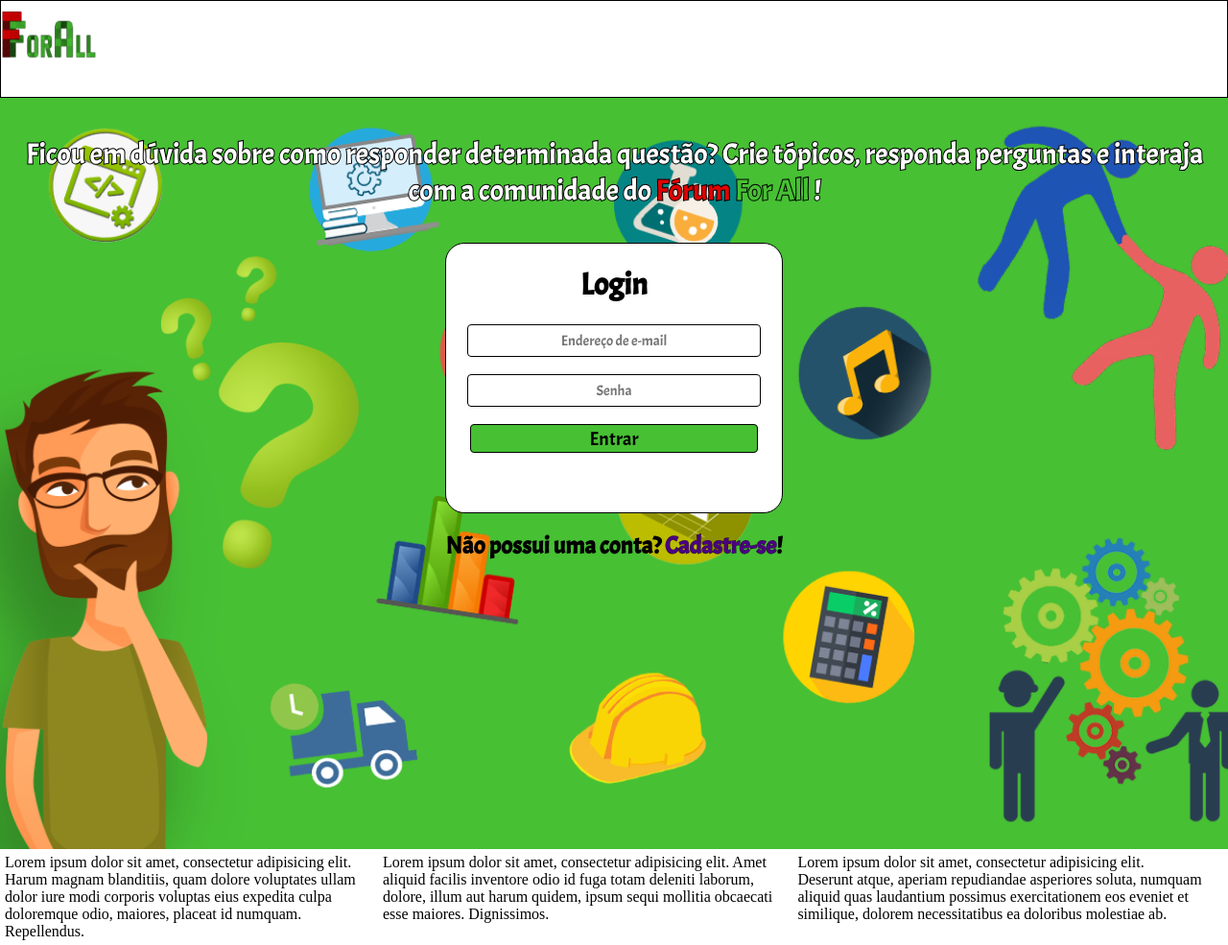
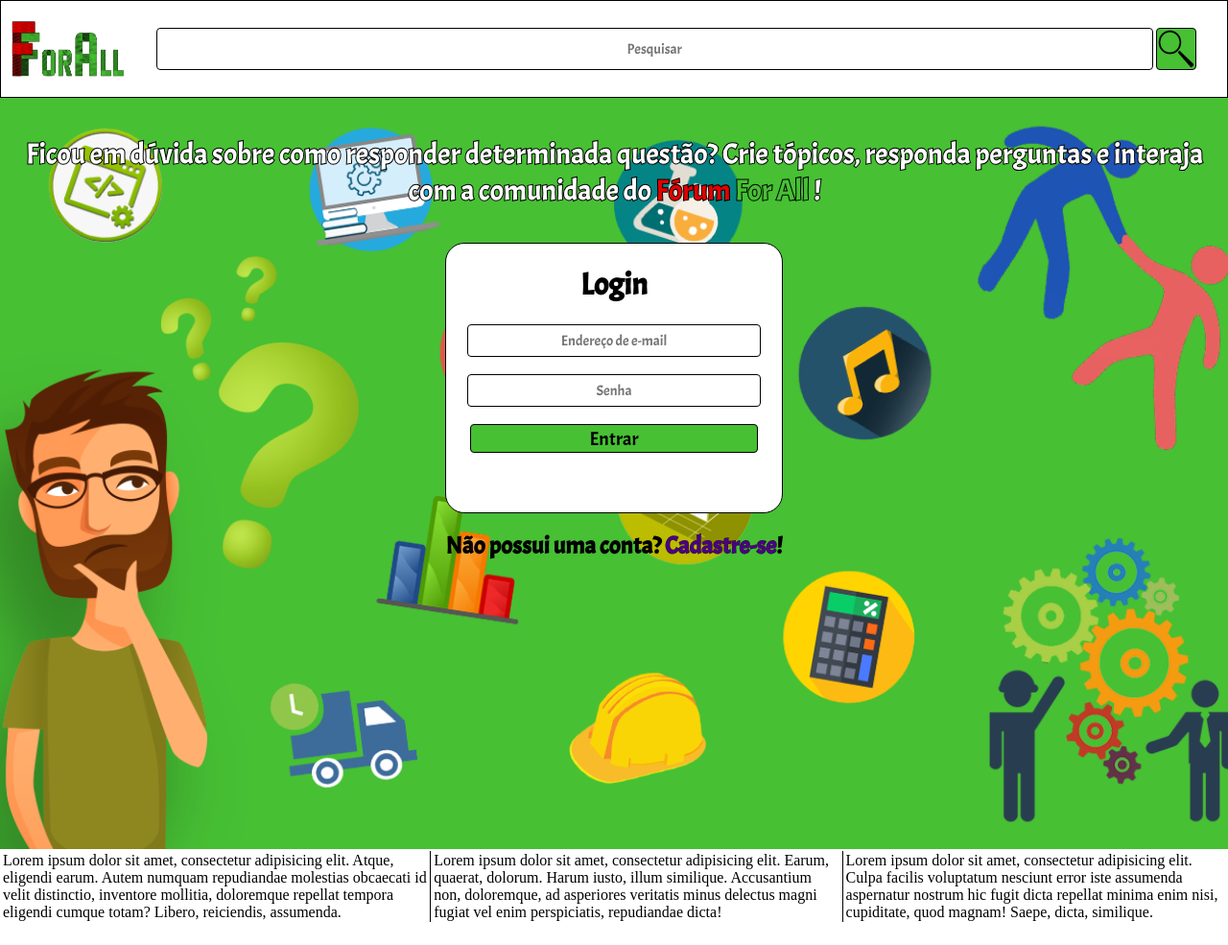
Before and after one commit to fabio-fraga/projetoepratica1, a PHP site: page / in a window 1280 px wide. Shown: the whole page at 96% size. Run offline with PHP 8.4, Linux system fonts and the light colour scheme.

Commit message:
Mais uma alteração de layout/css

```diff
--- a/css/style.css
+++ b/css/index.css
@@ -14,9 +14,42 @@ body {
 header{
 	height: 100px;
 	border: 1px solid black;
+	margin-top: 0px;
+ 	margin-bottom: 0px;
+ 	margin-right: 0px;
+ 	margin-left: 0px;
+ 	display: flex;
+ 	flex-direction: row;
+}
+img{
+	padding-left: 10px;
+	padding-top: 20px;
+	width: 120px;
+	height: 60px;
+}
+#form-pesquisa{
+	text-align: center;
+    width: 100%;
+    height: 100%;
+    margin-bottom: 20%;
+    display: flex;
+}
+#input-pesquisa{
+	width: 90%;
+	height: 40%;
+	margin-right: 0%;
+}
+#submit-pesquisa{
+	width: 40px;
+	height: 42%;
+	margin-left: 0.3%;
+	background-color: #47C034;
+}
+#submit-pesquisa:hover{
+	background-color: #e40000;
 }
 .div-principal{
-	background-image: url(/css/Background.png);
+	background-image: url(/img/Background.png);
 	background-position: center top;
 	background-repeat: no-repeat;
 	background-size: cover;
@@ -92,26 +125,14 @@ a:hover{
 	font-family: 'Acme', sans-serif;
 	font-size: 25px;
 }
-img{
-	padding-top: 10px;
-	width: 100px;
-	height: 50px;
-	margin: auto;
+footer{
+	height: 100px;
+	margin-top: 0px;
+ 	margin-bottom: 0px;
+ 	margin-right: 0px;
+ 	margin-left: 0px;
+ 	display: table-footer-group;
 }
-.filha-esquerda{
-	width: 30%;
-	float: left;
-	margin: 5px;
+.borda-right{
+	border-right: 1px solid black;
 }
-.filha-centro{
-	width: 33%;
-	float: left;
-	margin: 5px;
-
-}
-.filha-direita{
-	width: 33%;
-	float: left;
-	margin: 5px;
-
-}
--- a/login.html
+++ b/login.html
@@ -2,12 +2,18 @@
 <html>
 <head>
     <title>Login</title>
-    <link href="css/style.css" rel="stylesheet">
+    <link href="css/index.css" rel="stylesheet">
 </head>
 <body>
 
     <header>
-        <img src="css/Logo-Forum.png">
+        <a href="/"><img src="img/Logo-Forum.png"></a>
+
+        <form action="pesquisar.php" method="POST" id="form-pesquisa">
+            <input type="text" name="pesquisar" placeholder="Pesquisar" id="input-pesquisa">
+            <input type="image" src="img/lupa.png" id="submit-pesquisa">
+        </form>
+
     </header>
 
     <div class="div-principal">
@@ -36,13 +42,15 @@
         <h1 class="cadastre-se">Não possui uma conta? <a href="cadastro.html">Cadastre-se</a>!</h1>
 
     </div>
+
     <footer>
-        <div>
-
-            <div class="filha-esquerda">Lorem ipsum dolor sit amet, consectetur adipisicing elit. Harum magnam blanditiis, quam dolore voluptates ullam dolor iure modi corporis voluptas eius expedita culpa doloremque odio, maiores, placeat id numquam. Repellendus.</div>
-            <div class="filha-centro">Lorem ipsum dolor sit amet, consectetur adipisicing elit. Amet aliquid facilis inventore odio id fuga totam deleniti laborum, dolore, illum aut harum quidem, ipsum sequi mollitia obcaecati esse maiores. Dignissimos.</div>
-            <div class="filha-direita">Lorem ipsum dolor sit amet, consectetur adipisicing elit. Deserunt atque, aperiam repudiandae asperiores soluta, numquam aliquid quas laudantium possimus exercitationem eos eveniet et similique, dolorem necessitatibus ea doloribus molestiae ab.</div>
-        </div>
+        <table>
+            <tr>
+                <td class="borda-right">Lorem ipsum dolor sit amet, consectetur adipisicing elit. Atque, eligendi earum. Autem numquam repudiandae molestias obcaecati id velit distinctio, inventore mollitia, doloremque repellat tempora eligendi cumque totam? Libero, reiciendis, assumenda.</td>
+                <td class="borda-right">Lorem ipsum dolor sit amet, consectetur adipisicing elit. Earum, quaerat, dolorum. Harum iusto, illum similique. Accusantium non, doloremque, ad asperiores veritatis minus delectus magni fugiat vel enim perspiciatis, repudiandae dicta!</td>
+                <td>Lorem ipsum dolor sit amet, consectetur adipisicing elit. Culpa facilis voluptatum nesciunt error iste assumenda aspernatur nostrum hic fugit dicta repellat minima enim nisi, cupiditate, quod magnam! Saepe, dicta, similique.</td>
+            </tr>
+        </table>
     </footer>
 
 </body>
```
Also changed, not shown: css/Background2.png (deleted), img/Background.png (renamed from css/Background.png), img/Logo-Forum.png (renamed from css/Logo-Forum.png), img/lupa.png (added).
